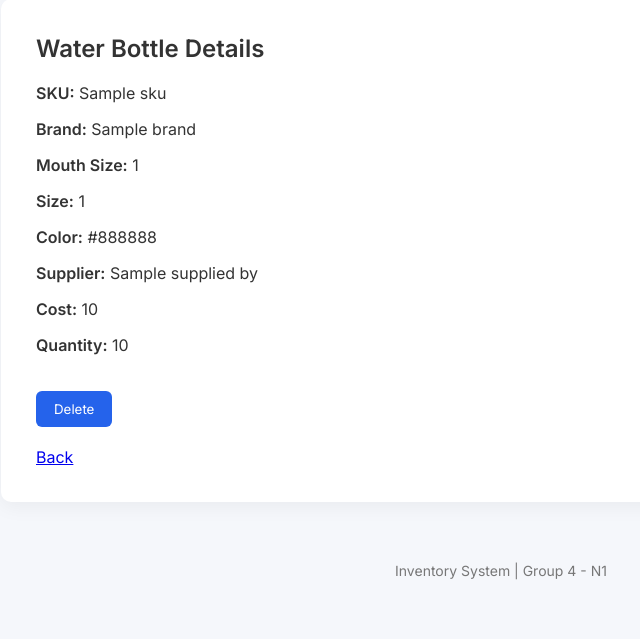
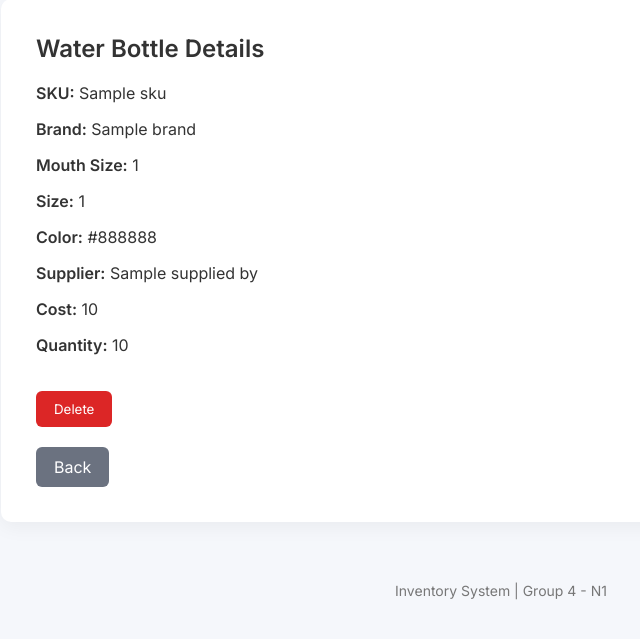
Before and after one commit to kurokabe8/M6X-DjangoForms-BartoloMapuaViceral, a Django app: template M6P-DjangoForms-BartoloMapuaViceral/MyInventoryApp/templates/MyInventoryApp/view_bottle_details.html in a window 1280 px wide. Shown: the part 107-746 px from the top of the page, without its empty margins (139-779 px from the left). Run offline with Django 3.2, Linux system fonts and the light colour scheme; the template is opened without the code that fills it: most values are stand-ins (such as "Sample title", 1, 10 or a date in 2020).

Commit message:
fixed view bottles back button

```diff
--- a/M6P-DjangoForms-BartoloMapuaViceral/MyInventoryApp/templates/MyInventoryApp/view_bottle_details.html
+++ b/M6P-DjangoForms-BartoloMapuaViceral/MyInventoryApp/templates/MyInventoryApp/view_bottle_details.html
@@ -17,11 +17,13 @@
 
 <form method="POST">
     {% csrf_token %}
-    <button type="submit">Delete</button>
+    <button type="submit" class="btn btn-danger">Delete</button>
 </form>
 
 <br>
 
-<a href="{% url 'view_bottles' %}">Back</a>
+<a href="{% url 'view_bottles' %}" class="btn btn-secondary">
+    Back
+</a>
 
 {% endblock %}
```
Also changed, not shown: M6P-DjangoForms-BartoloMapuaViceral/db.sqlite3.
